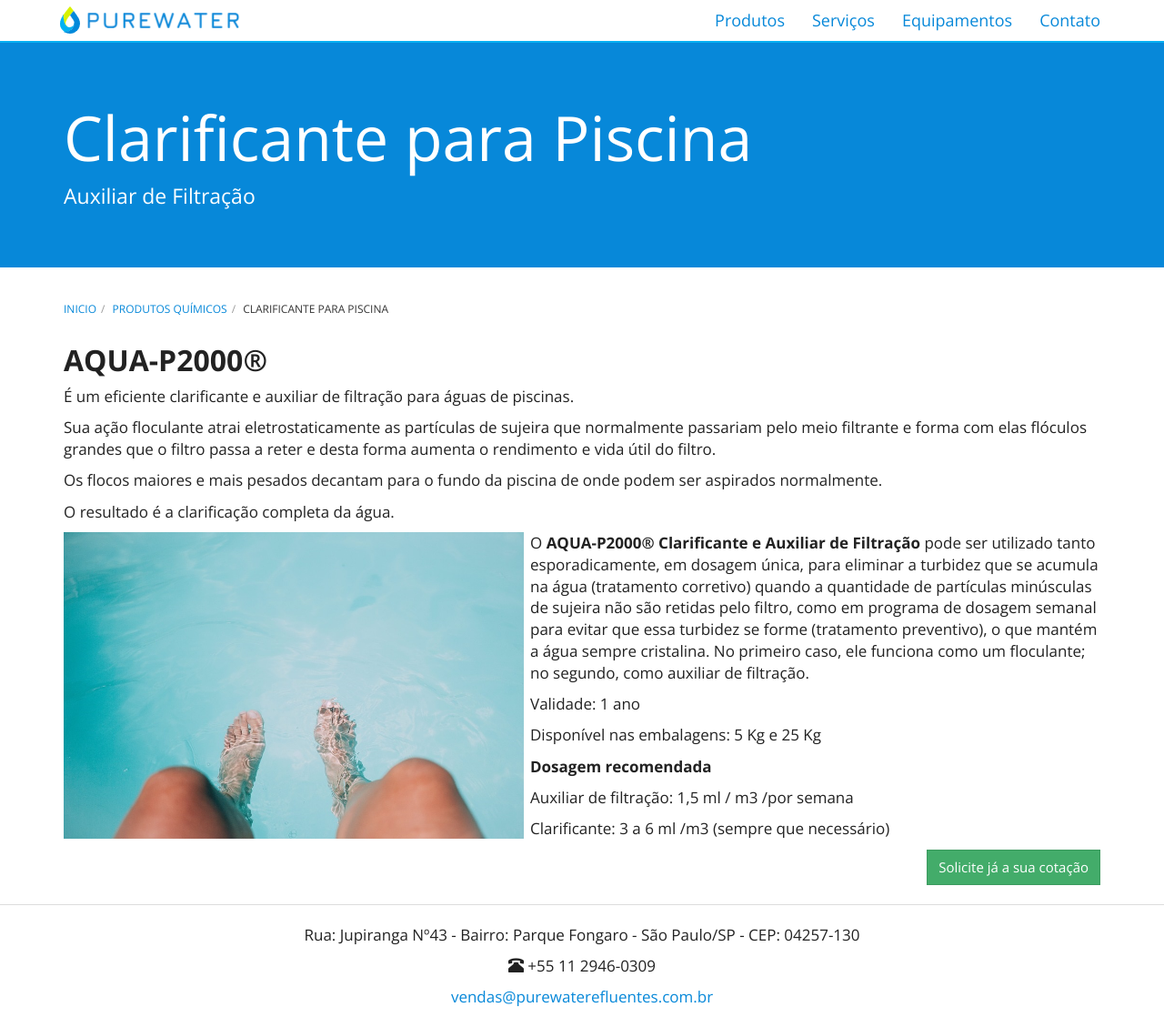
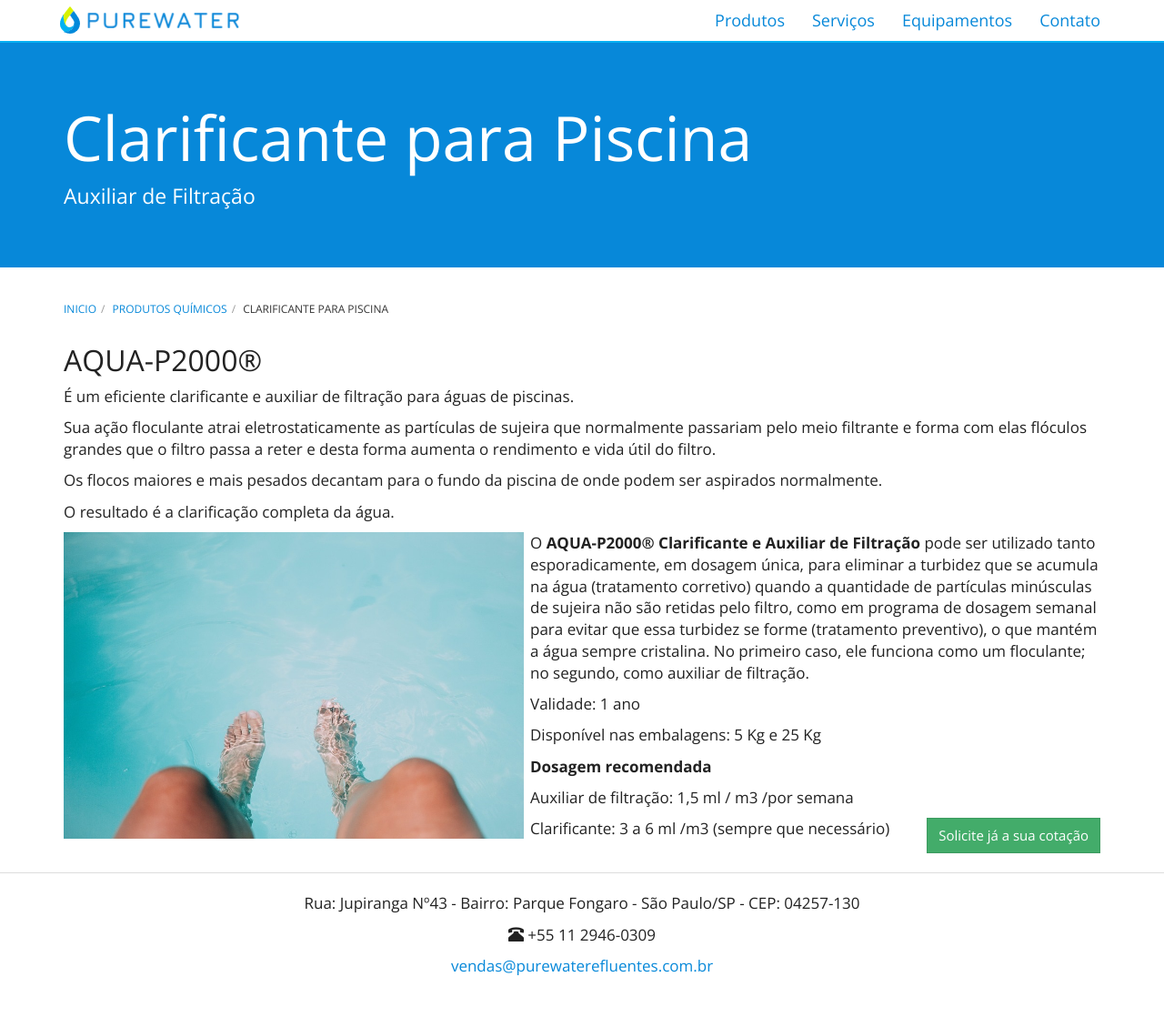
Before and after one commit to purewaterefluentes/purewaterefluentes.github.io, a Jekyll site: the page built from produtos/clarificante-para-piscina.md, in a window 1280 px wide and 1118 px high. Shown: the whole window at 91% size. Built offline with Jekyll 4.4.1, drawn with Linux system fonts in a browser that asks for light colours; nearby versions of some CDN libraries; library files that are not in the unit come from our copies.

Commit message:
Update clarificante-para-piscina.md

```diff
--- a/produtos/clarificante-para-piscina.md
+++ b/produtos/clarificante-para-piscina.md
@@ -4,7 +4,7 @@
 title: Clarificante para Piscina
 subtitle: Auxiliar de Filtração
 ---
-## **AQUA-P2000®**
+## AQUA-P2000®
 
 É um eficiente clarificante e auxiliar de filtração para águas de piscinas.
 
@@ -13,7 +13,6 @@
 Os flocos maiores e mais pesados decantam para o fundo da piscina de onde podem ser aspirados normalmente.
 
 O resultado é a clarificação completa da água.
-
 
 <img class="img-responsive pull-left" style="max-width: 45%;" src="../../website/images/piscina agua.jpg" alt="Clarificante para piscina">
 
@@ -30,6 +29,3 @@
 Auxiliar de filtração: 1,5 ml / m3 /por semana
 
 Clarificante: 3 a 6 ml /m3 (sempre que necessário)
-
-
-<p/>
```
